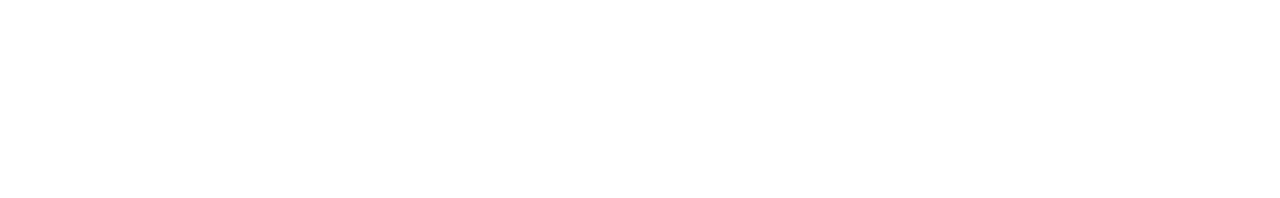
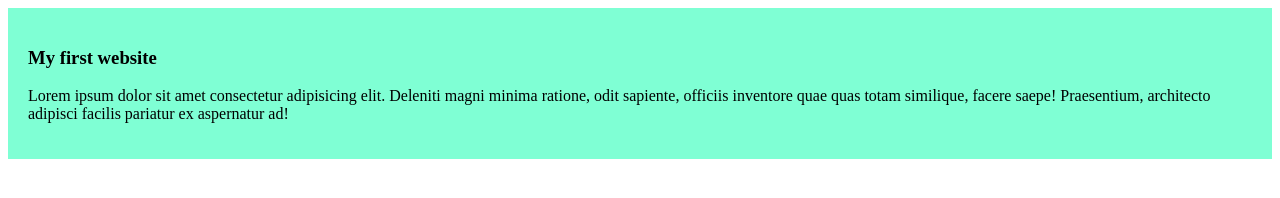
Before and after one commit to siam-mie21/my-simple-website, a plain HTML site: page index.html in a window 1280 px wide. Drawn offline with Linux system fonts and the light colour scheme.

Commit message:
added blog

```diff
--- a/index.html
+++ b/index.html
@@ -4,8 +4,12 @@
     <meta charset="UTF-8">
     <meta name="viewport" content="width=device-width, initial-scale=1.0">
     <title>My Simple Website</title>
+    <link rel="stylesheet" href="styles/blog.css">
 </head>
 <body>
-
+    <div>
+        <h3>My first website</h3>
+        <p>Lorem ipsum dolor sit amet consectetur adipisicing elit. Deleniti magni minima ratione, odit sapiente, officiis inventore quae quas totam similique, facere saepe! Praesentium, architecto adipisci facilis pariatur ex aspernatur ad!</p>
+    </div>
 </body>
 </html>
--- /dev/null
+++ b/styles/blog.css
@@ -0,0 +1,4 @@
+div{
+    background-color: aquamarine;
+    padding: 20px;
+}
```
